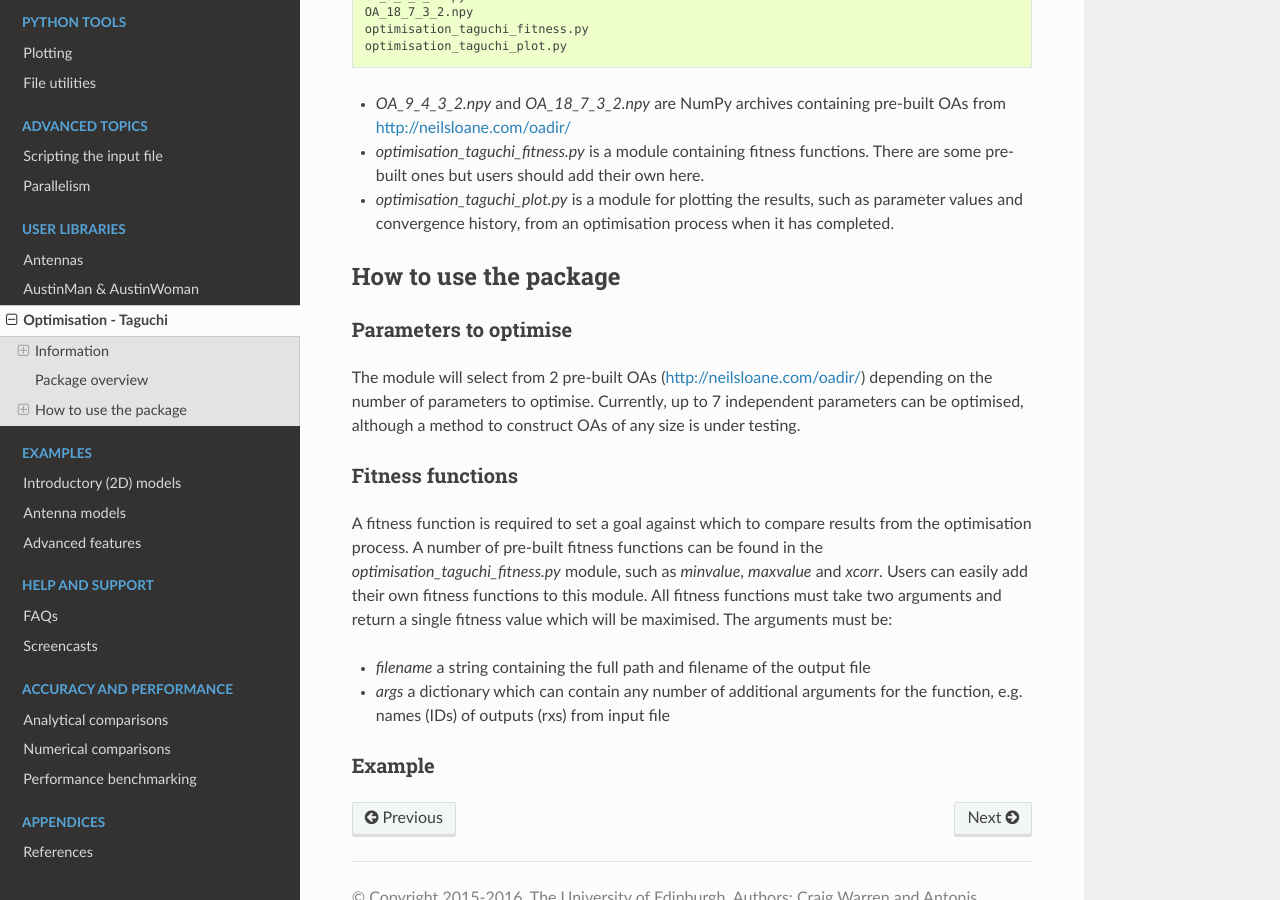
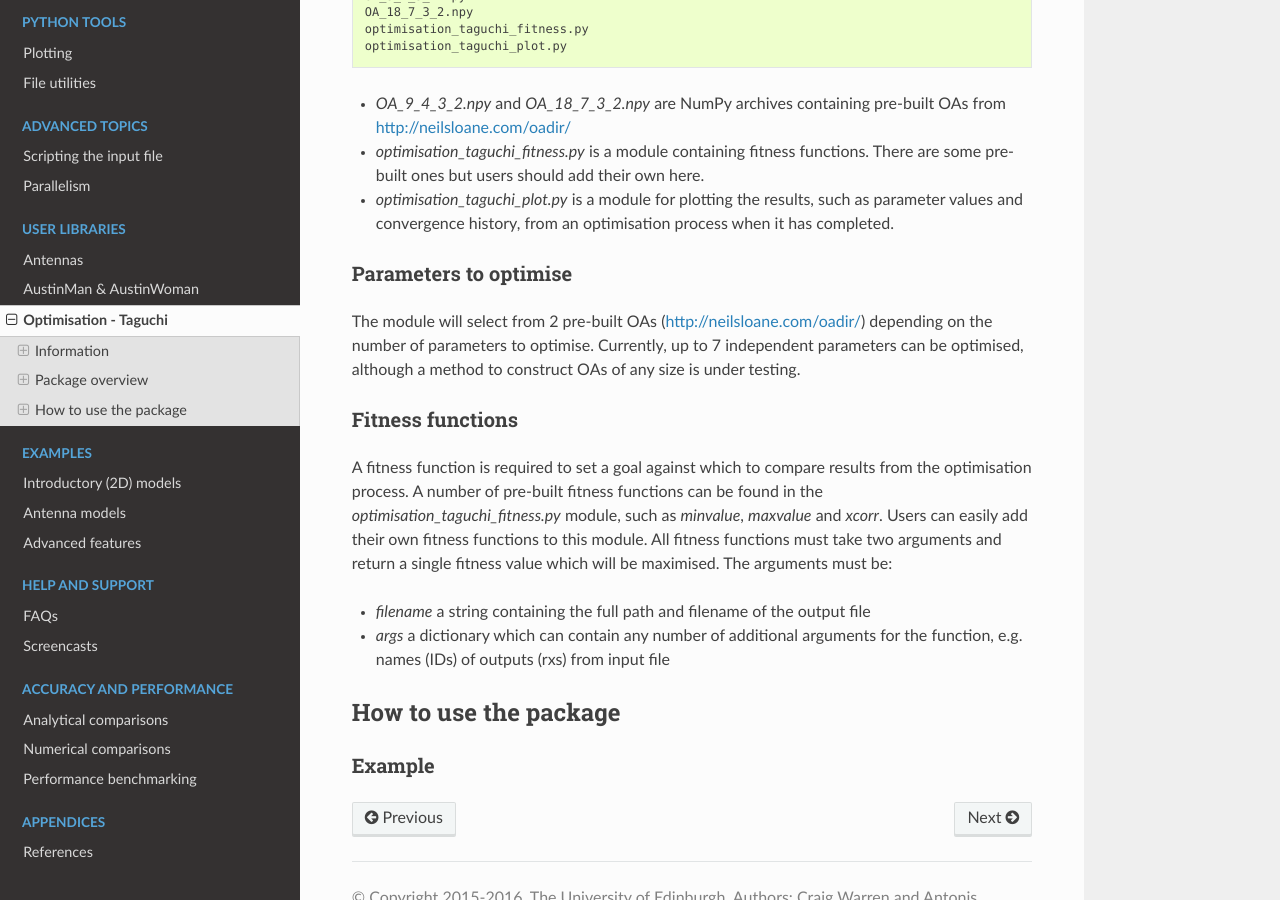
Before and after one commit to gprMax/gprMax, a Sphinx documentation site: the page built from docs/source/user_libs_opt_taguchi.rst, in a window 1280 px wide and 900 px high, scrolled down 1562 px. Built offline with Sphinx 7.4.7 and the Read the Docs theme 2.0.0, drawn with Linux system fonts in a browser that asks for light colours; some of the changed lines change nothing that is shown.

Commit message:
Layout changes.

```diff
--- a/docs/source/user_libs_opt_taguchi.rst
+++ b/docs/source/user_libs_opt_taguchi.rst
@@ -59,9 +59,6 @@
 * `optimisation_taguchi_plot.py` is a module for plotting the results, such as parameter values and convergence history, from an optimisation process when it has completed.
 
 
-How to use the package
-======================
-
 Parameters to optimise
 ----------------------
 
@@ -77,5 +74,8 @@
 * `args` a dictionary which can contain any number of additional arguments for the function, e.g. names (IDs) of outputs (rxs) from input file
 
 
+How to use the package
+======================
+
 Example
 -------
```
